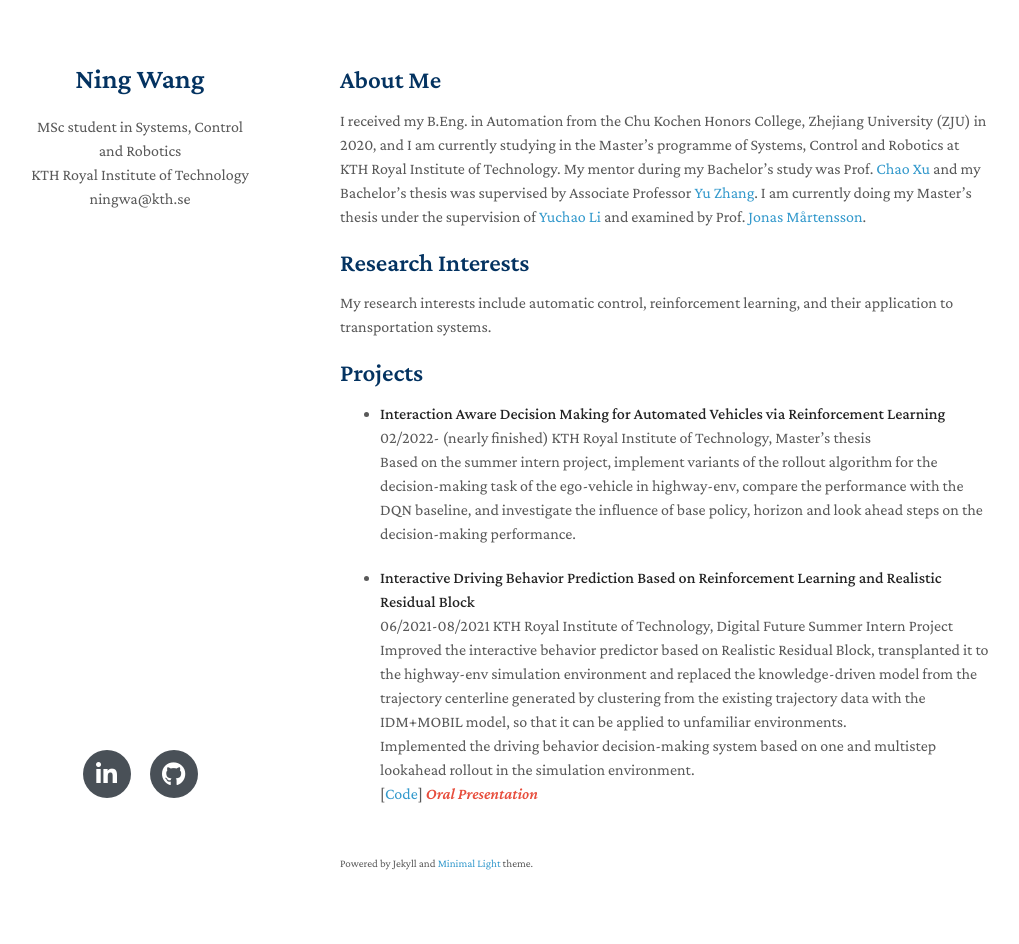
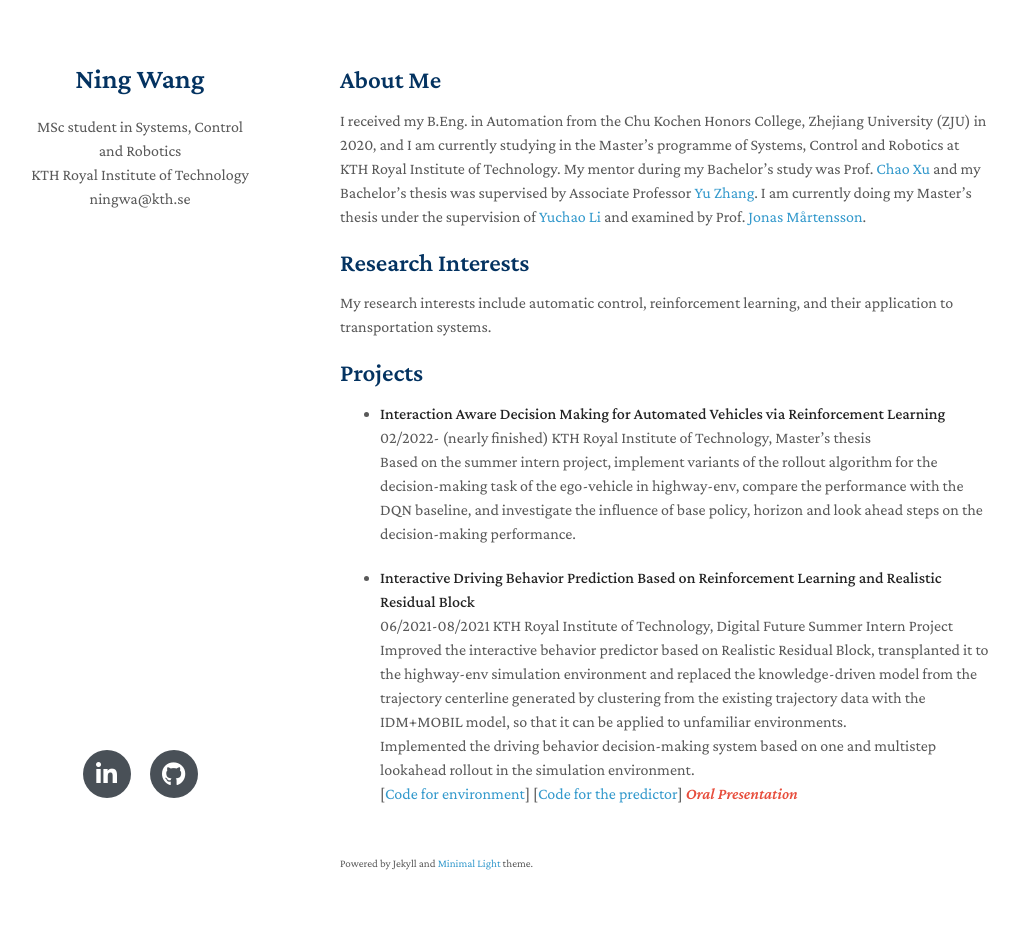
Before and after one commit to ningwak/ningwak.github.io, a Jekyll site: the page built from index.md, in a window 1280 px wide. Shown: the whole page, without its empty margins (130-1149 px from the left). Built offline with Jekyll 4.4.1, drawn with Linux system fonts in a browser that asks for light colours; nearby versions of some CDN libraries; a style sheet for code colours, icons or effects is not loaded; our own code applies the rules of GitHub Pages for plain Markdown files.

Commit message:
Update index.md

```diff
--- a/index.md
+++ b/index.md
@@ -27,4 +27,4 @@ My research interests include automatic control, reinforcement learning, and the
   <br>
  	Implemented the driving behavior decision-making system based on one and multistep lookahead rollout in the simulation environment.
   <br>
-  [[Code](https://github.com/ningwak/highway-env-for-data-driven-simulation)] <strong><i style="color:#e74d3c">Oral Presentation</i></strong>
+  [[Code for environment](https://github.com/ningwak/highway-env-for-data-driven-simulation)] [[Code for the predictor](https://github.com/ningwak/RRB_without_centerlines)] <strong><i style="color:#e74d3c">Oral Presentation</i></strong>
```
